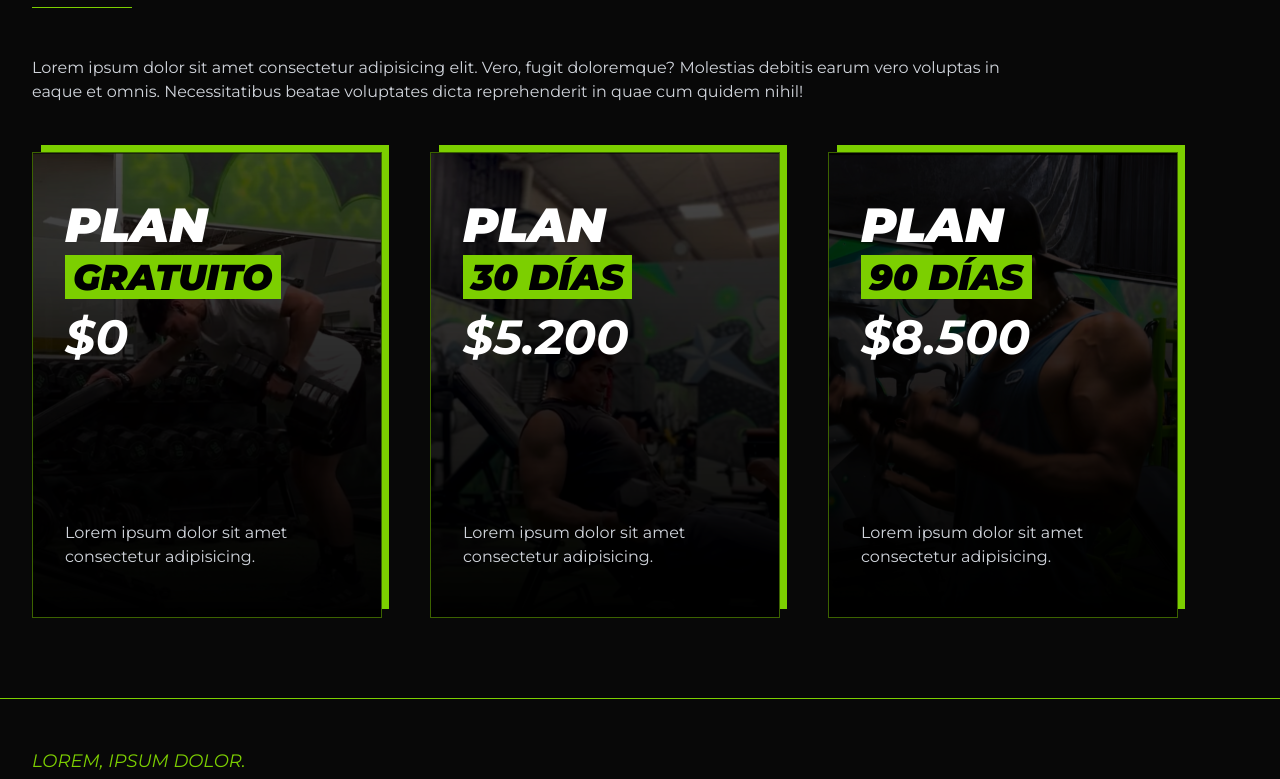
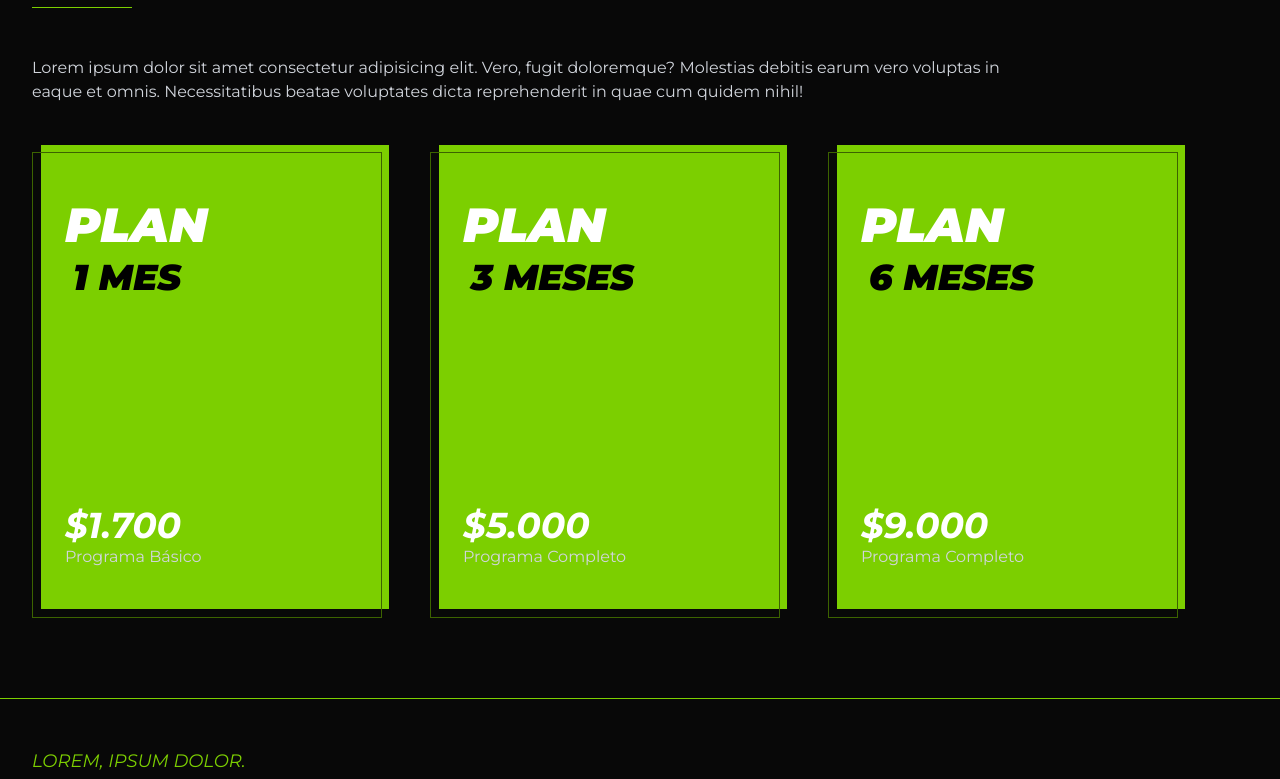
Before and after one commit to JuanMorenaE/pastrainer-website, a React (Vite) app: page / in a window 1280 px wide. Shown: the part 1640-2419 px from the top of the page. Built offline with nearby package versions, Linux system fonts and the light colour scheme.

Commit message:
Cambio en textos y planes + Calculadora Fixed

```diff
--- a/src/main.tsx
+++ b/src/main.tsx
@@ -12,7 +12,7 @@ createRoot(document.getElementById('root')!).render(
     <Header />
     <Routes>
       <Route path='/' element={<Home />} />
-      <Route path='plans/:id' element={<Home />} />
+      <Route path='plan/:id' element={<Home />} />
       <Route path='calculator' element={<Calculator />} />
     </Routes>
     <Footer />
--- a/src/pages/home/Home.tsx
+++ b/src/pages/home/Home.tsx
@@ -27,45 +27,62 @@ const Home = () => {
 
     const Plans = [
         {
-            id: "free",
-            name: "GRATUITO",
-            price: 0,
+            id: "1mes",
+            name: "1 MES",
+            description: "Programa Básico",
+            price: 1700,
             includes: [
-                "ITEM_1",
-                "ITEM_2",
-                "ITEM_3",
-                "ITEM_4",
+                "Planificación personalizada acorde a tus objetivos.",
+                "Videos explicativos de los ejercicios y técnicas de realización.",
+                "Videos y entrenamiento de core y abdomen.",
+                "Ejercicios de movilidad pre entrenamiento y post entrenamiento.",
+                "Acceso a grupo privado de wpp.",
+                "Soporte 24/7 para sacar cualquier duda.",
+                "Seguimiento y motivación semanal.",
             ],
+            preview: "IMG_3810.webp",
             link: "https://wa.link/pfqz9r",
         },
         {
-            id: "30days",
-            name: "30 DÍAS",
-            price: 5200,
+            id: "3meses",
+            name: "3 MESES",
+            description: "Programa Completo",
+            price: 5000,
             includes: [
-                "ITEM_1",
-                "ITEM_2",
-                "ITEM_3",
-                "ITEM_4",
-                "ITEM_5",
-                "ITEM_6",
+                "Planificación personalizada acorde a tus objetivos.",
+                "Calculadora de macronutrientes.",
+                "Videos explicativos de los ejercicios y técnicas de realización.",
+                "Videos y entrenamiento de core (zona media y abdominales).",
+                "Guia de alimentacion.",
+                "Ejercicios de movilidad pre entrenamiento y post entrenamiento.",
+                "Documentos y videos para aprender a entrenar.",
+                "Acceso a grupo privado de wpp.",
+                "Soporte 24/7 para sacar cualquier duda.",
+                "Seguimiento y motivación semanal.",
+                "Llamadas y reportes semanales.",
             ],
+            preview: "IMG_3809.webp",
             link: "https://wa.link/pfqz9r",
         },
         {
-            id: "90days",
-            name: "90 DÍAS",
-            price: 8500,
+            id: "6meses",
+            name: "6 MESES",
+            description: "Programa Completo",
+            price: 9000,
             includes: [
-                "ITEM_1",
-                "ITEM_2",
-                "ITEM_3",
-                "ITEM_4",
-                "ITEM_5",
-                "ITEM_6",
-                "ITEM_7",
-                "ITEM_8",
+                "Planificación personalizada acorde a tus objetivos.",
+                "Calculadora de macronutrientes.",
+                "Videos explicativos de los ejercicios y técnicas de realización.",
+                "Videos y entrenamiento de core (zona media y abdominales).",
+                "Guia de alimentacion.",
+                "Ejercicios de movilidad pre entrenamiento y post entrenamiento.",
+                "Documentos y videos para aprender a entrenar.",
+                "Acceso a grupo privado de wpp.",
+                "Soporte 24/7 para sacar cualquier duda.",
+                "Seguimiento y motivación semanal.",
+                "Llamadas y reportes semanales.",
             ],
+            preview: "IMG_3824.webp",
             link: "https://wa.link/pfqz9r",
         },
     ]
@@ -100,7 +117,7 @@ const Home = () => {
     }, [])
 
     useEffect(() => {
-        if (locationR.pathname.startsWith('/plans/'))
+        if (locationR.pathname.startsWith('/plan/'))
             Plans.forEach((p, i) => {
                 if (p.id == id) {
                     setPlansModal(i)
@@ -123,7 +140,7 @@ const Home = () => {
 
                         <p className="text-gray-300 my-4 text-sm">Lorem ipsum dolor sit amet consectetur adipisicing elit. Iure illo quae distinctio, voluptates voluptatem facere architecto laudantium repudiandae. Recusandae, numquam!</p>
 
-                        <button className="px-3 mt-6 py-2 bg-lime-500 text-black font-extrabold text-lg italic cursor-pointer hover:bg-lime-600 transition-colors w-fit" onClick={() => navigate("/plans/free")}>PRUEBA GRATIS</button>
+                        <button className="px-3 mt-6 py-2 bg-lime-500 text-black font-extrabold text-lg italic cursor-pointer hover:bg-lime-600 transition-colors w-fit" onClick={() => navigate("/plan/free")}>PRUEBA GRATIS</button>
 
                         <div className="mt-8 flex flex-wrap gap-8 gap-x-16">
                             <div className="flex flex-col gap-2">
@@ -153,10 +170,14 @@ const Home = () => {
                     <h2 className="text-3xl md:text-4xl lg:text-5xl font-extrabold italic">ACERCA <span className='text-black bg-lime-500 px-2'>DE MI</span></h2>
                     <hr className="my-8 border-lime-500 w-[100px]" />
 
-                    <p className="my-4 text-gray-300">Lorem ipsum dolor sit amet consectetur adipisicing elit. Vero, fugit doloremque? Molestias debitis earum vero voluptas in eaque et omnis. Necessitatibus beatae voluptates dicta reprehenderit in quae cum quidem nihil!</p>
-                    <p className="my-4 text-gray-300">Lorem ipsum dolor sit amet consectetur, adipisicing elit. Accusamus voluptatem obcaecati ipsam perspiciatis soluta unde dolor ex, temporibus in animi consequuntur veniam enim impedit? Id tempora magnam mollitia inventore, aut cumque. Veritatis necessitatibus perspiciatis, sunt sit distinctio similique odio voluptates?</p>
+                    <p className="my-4 text-gray-300">Soy <span className='text-lime-500 italic'>Ramiro Pastrana</span>, desde mi infancia, siempre he sido un apasionado de los deportes. Desde el fútbol hasta la natación, he disfrutado de cualquier actividad física que se me cruzara en el camino.
+                    </p>
+                    <p className="my-4 text-gray-300">Hoy en día, soy <span className='text-lime-500 italic'>Licenciado en Educación física deporte y recreación</span>, entrenador personal y preparador físico. Disfruto cada momento de mi trabajo, donde tengo la oportunidad de ayudar a las personas a alcanzar sus metas y objetivos. Para mí, el entrenamiento va más allá de levantar pesas o correr en una cinta, es un estilo de vida que impulsa el bienestar físico, mental y emocional.
+                    </p>
+                    <p className="my-4 text-gray-300">Mi historia es un testimonio de cómo el compromiso y la pasión pueden llevar a grandes logros, tanto dentro como fuera del gimnasio.
+                    </p>
 
-                    <button className="px-3 mt-6 py-2 bg-lime-500 text-black font-extrabold text-lg italic cursor-pointer hover:bg-lime-600 transition-colors w-fit" onClick={() => navigate("/plans/free")}>PRUEBA GRATIS</button>
+                    <button className="px-3 mt-6 py-2 bg-lime-500 text-black font-extrabold text-lg italic cursor-pointer hover:bg-lime-600 transition-colors w-fit" onClick={() => navigate("/plan/1mes")}>PRUEBA GRATIS</button>
                 </div>
                 <div className='w-full relative'>
                     <div className='relative max-w-[500px] mx-auto'>
@@ -178,48 +199,20 @@ const Home = () => {
                     <p className="my-4 text-gray-300 max-w-[1000px]">Lorem ipsum dolor sit amet consectetur adipisicing elit. Vero, fugit doloremque? Molestias debitis earum vero voluptas in eaque et omnis. Necessitatibus beatae voluptates dicta reprehenderit in quae cum quidem nihil!</p>
 
                     <div className='flex flex-wrap gap-12 py-8'>
-                        <div className="flex flex-col w-[350px] p-8 py-12 relative aspect-[3/4] bg-cover bg-center bg-[linear-gradient(to_bottom,rgba(00,00,00,0.7),rgba(00,00,00,1)),url('./assets/images/IMG_3810.webp')] cursor-pointer border border-lime-800 justify-between after:absolute after:w-full after:h-full after:bg-lime-500 after:-top-2 after:-right-2 after:-z-10" onClick={() => navigate("/plans/free")}>
+                        {Plans.map(plan => (
+                            <div className={"flex flex-col w-[350px] p-8 py-12 relative aspect-[3/4] bg-cover bg-center bg-[linear-gradient(to_bottom,rgba(00,00,00,0.7),rgba(00,00,00,1)),url('./assets/images/" + plan.preview + "')] cursor-pointer border border-lime-800 justify-between after:absolute after:w-full after:h-full after:bg-lime-500 after:-top-2 after:-right-2 after:-z-10"} onClick={() => navigate("/plan/" + plan.id)}>
                                 <div className='flex flex-col gap-4'>
                                     <h4 className='text-5xl font-extrabold italic'>
                                         PLAN <br />
-                                    <span className='bg-lime-500 text-black text-4xl px-2'>GRATUITO</span>
+                                        <span className='bg-lime-500 text-black text-4xl px-2'>{plan.name}</span>
                                     </h4>
-                                <h5 className='text-5xl font-bold italic'>$0</h5>
                                 </div>
-                            <div className='flex items-end w-full'>
-                                <p className='text-gray-300'>Lorem ipsum dolor sit amet consectetur adipisicing.</p>
-
+                                <div className='flex flex-col w-full'>
+                                    <h5 className='text-4xl font-bold italic'>${plan.price.toLocaleString('es-UY')}</h5>
+                                    <p className='text-gray-300'>{plan.description}</p>
                                 </div>
                             </div>
-
-                        <div className="flex flex-col w-[350px] p-8 py-12 relative aspect-[3/4] bg-cover bg-center bg-[linear-gradient(to_bottom,rgba(00,00,00,0.7),rgba(00,00,00,1)),url('./assets/images/IMG_3809.webp')] cursor-pointer border border-lime-800 justify-between after:absolute after:w-full after:h-full after:bg-lime-500 after:-top-2 after:-right-2 after:-z-10" onClick={() => navigate("/plans/30days")}>
-                            <div className='flex flex-col gap-4'>
-                                <h4 className='text-5xl font-extrabold italic'>
-                                    PLAN <br />
-                                    <span className='bg-lime-500 text-black text-4xl px-2'>30 DÍAS</span>
-                                </h4>
-                                <h5 className='text-5xl font-bold italic'>$5.200</h5>
-                            </div>
-                            <div className='flex items-end w-full'>
-                                <p className='text-gray-300'>Lorem ipsum dolor sit amet consectetur adipisicing.</p>
-
-                            </div>
-                        </div>
-
-                        <div className="flex flex-col w-[350px] p-8 py-12 relative aspect-[3/4] bg-cover bg-center bg-[linear-gradient(to_bottom,rgba(00,00,00,0.7),rgba(00,00,00,1)),url('./assets/images/IMG_3824.webp')] cursor-pointer border border-lime-800 justify-between after:absolute after:w-full after:h-full after:bg-lime-500 after:-top-2 after:-right-2 after:-z-10" onClick={() => navigate("/plans/90days")}>
-                            <div className='flex flex-col gap-4'>
-                                <h4 className='text-5xl font-extrabold italic'>
-                                    PLAN <br />
-                                    <span className='bg-lime-500 text-black text-4xl px-2'>90 DÍAS</span>
-                                </h4>
-                                <h5 className='text-5xl font-bold italic'>$8.500</h5>
-                            </div>
-                            <div className='flex items-end w-full'>
-                                <p className='text-gray-300'>Lorem ipsum dolor sit amet consectetur adipisicing.</p>
-
-                            </div>
-                        </div>
-
+                        ))}
                     </div>
                 </div>
             </section>
@@ -242,7 +235,7 @@ const Home = () => {
                         ))}
                     </div>
 
-                    <button className="px-3 mt-6 py-2 bg-lime-500 text-black font-extrabold text-lg italic cursor-pointer hover:bg-lime-600 transition-colors w-fit" onClick={() => navigate("/plans/free")}>PRUEBA GRATIS</button>
+                    <button className="px-3 mt-6 py-2 bg-lime-500 text-black font-extrabold text-lg italic cursor-pointer hover:bg-lime-600 transition-colors w-fit" onClick={() => navigate("/plan/free")}>PRUEBA GRATIS</button>
                 </div>
             </section>
 
@@ -267,7 +260,7 @@ const Home = () => {
                                 <h5 className='text-4xl mt-2 font-bold italic'>${Plans[plan].price.toLocaleString('es-UY')}</h5>
                             </div>
                             <p className='italic mt-8 font-bold uppercase'>INCLUYE ({Plans[plan].includes.length}):</p>
-                            <ul className='list-decimal pl-6 italic uppercase font-medium flex flex-col gap-3 mt-4 max-h-[230px] overflow-auto'>
+                            <ul className='list-decimal pl-6 italic font-medium flex flex-col gap-3 mt-4 max-h-[230px] overflow-auto'>
                                 {Plans[plan].includes.map(i => (
                                     <li className='text-gray-300 text-sm' key={i}>{i}</li>
                                 ))}
```
Also changed, not shown: src/pages/calculator/Calculator.tsx (+33 -16 lines). Lines whose indentation alone changed are shown as unchanged.
